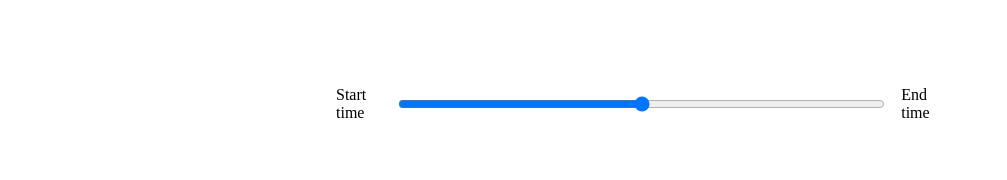
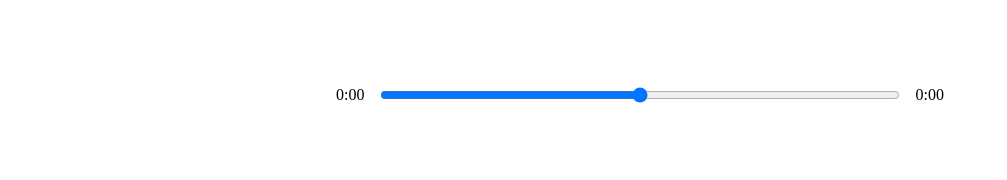
Before and after one commit to IshtiaqueNafis/MusicPlayerReact, a React (Create React App) app: page / in a window 1280 px wide. Shown: the part 447-627 px from the top of the page, without its empty margins (0-1007 px from the left). Built offline with nearby package versions, Linux system fonts and the light colour scheme.

Commit message:
added start and end showing music value

```diff
--- a/src/components/player.jsx
+++ b/src/components/player.jsx
@@ -1,29 +1,51 @@
 //plays pause music
 
-import React, {useRef} from 'react';
+import React, {useRef, useState} from 'react';
 import {FontAwesomeIcon} from '@fortawesome/react-fontawesome'
 import {faAngleLeft, faAngleRight, faPlay} from "@fortawesome/free-solid-svg-icons";
 
 const Player = ({currentSong, isPlaying, setIsPlaying},) => {
-    //ref
+    //region audioRef for playing
     const audioRef = useRef(null);
+    //endregion
 
+    //region playSongHandler
     const playSongHandler = () => {
         if (isPlaying) {
-           audioRef.current.pause(); // if music playing lcikcing on pause will pause ot
+            audioRef.current.pause(); // if music playing lcikcing on pause will pause ot
             setIsPlaying(!isPlaying) // change it up on or off. if it was false it will be true.
-        }else{
+        } else {
             audioRef.current.play(); // if its paused it will play it.
             setIsPlaying(!isPlaying);
         }
     }
+    //endregion
+
+    //region songInfo --> set the songInfo
+    const [songInfo, setSongInfo] = useState({
+        currentTime: null,
+        duration: null
+    })
+    //endregion
+
+    const timeUpdateHandler = (e) => {
+
+        const current = e.target.currentTime; // displays what length current song is playing
+        const duration = e.target.duration; // displays how long the song is.
+        setSongInfo({
+            ...songInfo, // copy the current song info
+            currentTime: current,  // set the current time
+            duration
+        })
+    };
+    const getTime = (time) => `${Math.floor(time / 60)}:${(`0${Math.floor(time & 60)}`).slice(-2)}`
 
     return (
         <div className='player'>
             <div className="time-control">
-                <p>Start time</p>
+                <p>  {getTime(songInfo.currentTime)}</p>
                 <input type="Range"/>
-                <p>End time</p>
+                <p>{getTime(songInfo.duration)}</p>
             </div>
             <div className='play-control'>
                 <FontAwesomeIcon
@@ -40,7 +62,9 @@ const Player = ({currentSong, isPlaying, setIsPlaying},) => {
                     size='2x'
                     icon={faAngleRight}/>
             </div>
-            <audio ref={audioRef} src={currentSong.audio}/>
+            <audio
+                onLoadedMetadata={timeUpdateHandler}
+                onTimeUpdate={timeUpdateHandler} ref={audioRef} src={currentSong.audio}/>
         </div>
     );
 };
```
